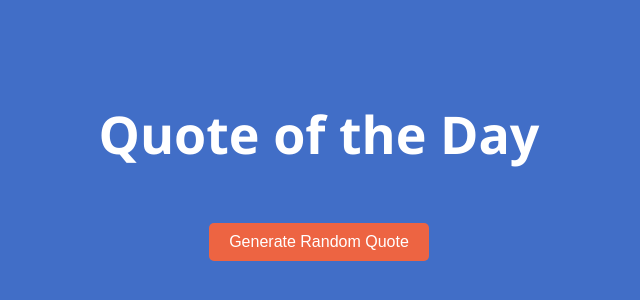
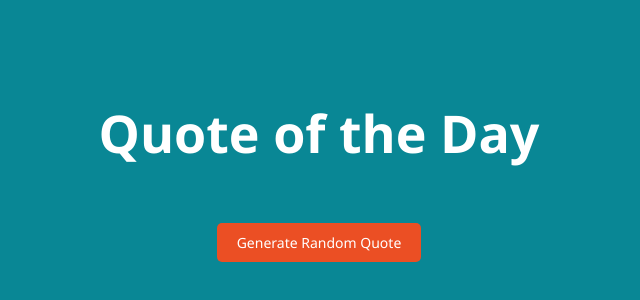
Before and after one commit to Lande21/RandomQuote, a React (Create React App) app: page / in a window 1280 px wide. Shown: the part 238-538 px from the top of the page, without its empty margins (321-961 px from the left). Built offline with nearby package versions, Linux system fonts and the light colour scheme; no server answers.

Commit message:
changed some alignment and colors

```diff
--- a/src/App.css
+++ b/src/App.css
@@ -4,7 +4,7 @@
 
 
 .App-header {
-  background-color: #416ec7;
+  background-color: #098795;
   min-height: 100vh;
   display: flex;
   flex-direction: column;
--- a/src/quotedisplay.css
+++ b/src/quotedisplay.css
@@ -1,11 +1,12 @@
 /* quoteDisplay.css */
 .button {
     padding: 10px 20px;
-    background-color: rgb(237, 100, 66);
+    background-color: rgb(235, 79, 36);
     border: none;
     border-radius: 5px;
     cursor: pointer;
-    font-size: 16px;
+    font-size: 14px;
+    font-family:'Segoe UI', Tahoma, Geneva, Verdana, sans-serif;
     color: white;
     margin-top: 20px;
   }
```
